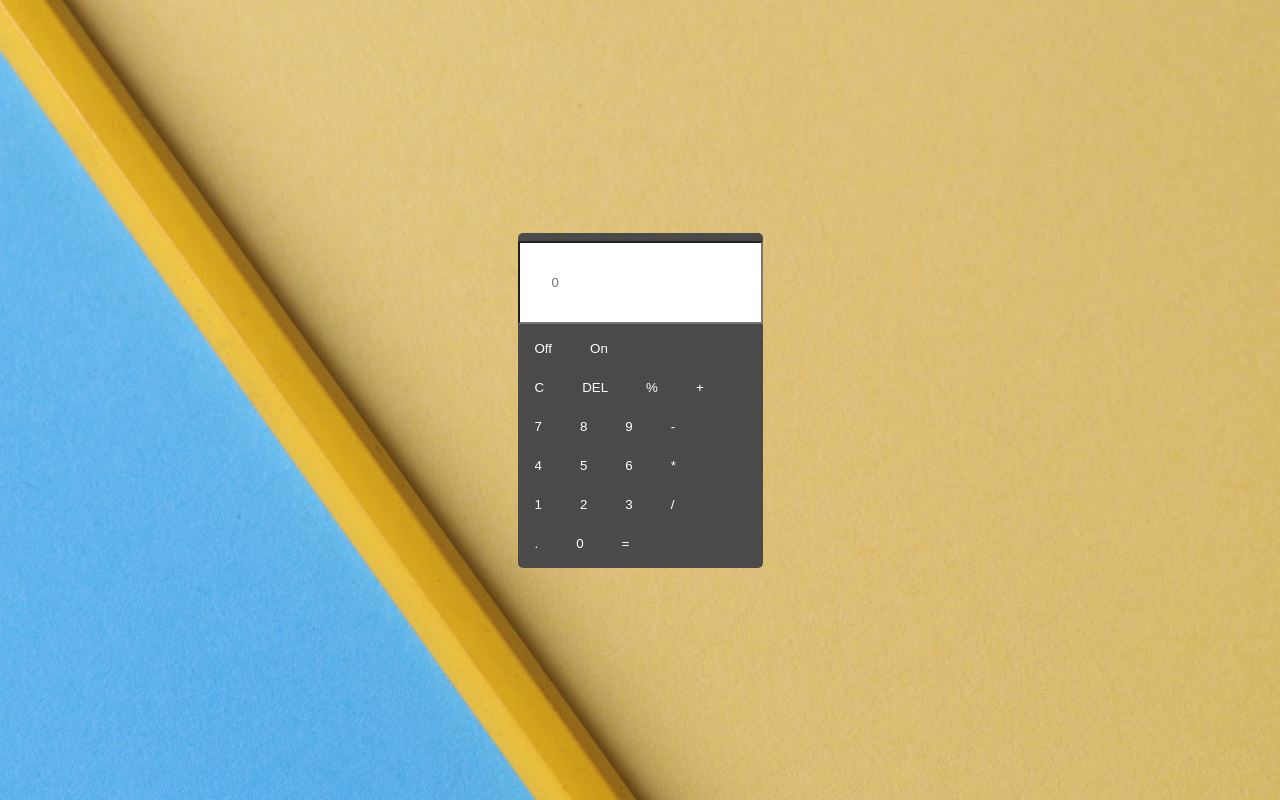
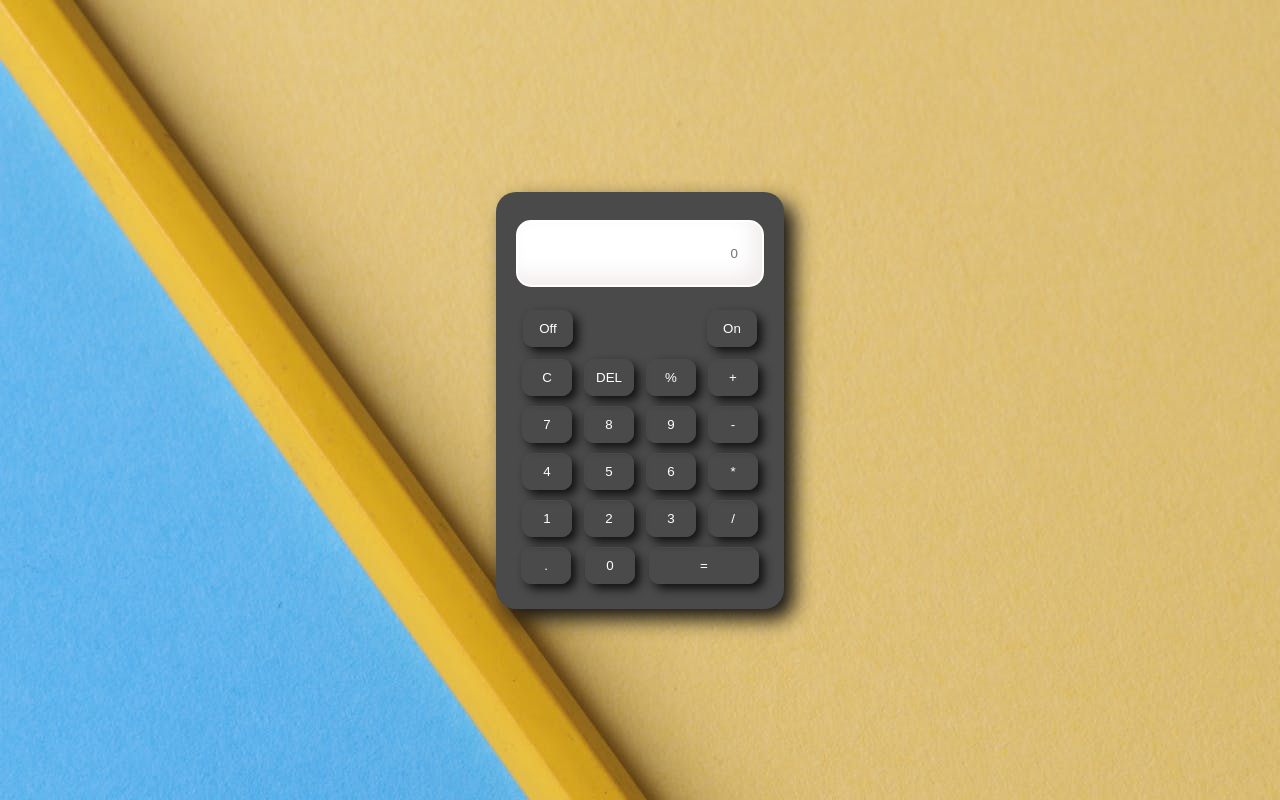
Before and after one commit to Chiazamoku-Amadi/calculatorApp, a plain HTML site: page index.html in a window 1280 px wide. Drawn offline with Linux system fonts and the light colour scheme.

Commit message:
Made the buttons more interactive. Gave box-shadow to the container and buttons. Gave the calculator a 3D look

```diff
--- a/style.css
+++ b/style.css
@@ -6,8 +6,8 @@
 
 .bgImage {
     background-image: url(./images/backgroundImage.jpg);
-    background-repeat: no-repeat;
-    background-size: cover;
+    /* background-repeat: no-repeat; */
+    /* background-size: cover; */
     height: 100vh;
     display: flex;
     justify-content: center;
@@ -16,22 +16,65 @@
 
 .container {
     background-color: #4a4a4a;
-    border-radius: 5px;
+    box-shadow: 10px 10px 20px #131111;
+    border-radius: 20px;
+    padding: 20px;
+}
+
+.displayBox {
+    background-color: transparent;
+    width: 100%;
     padding-top: 0.5rem;
 }
 
 .display {
     background-color: #fff;
-    padding: 2rem;
+    box-shadow: inset -10px -10px 20px rgb(242, 237, 237);
+    width: 100%;
+    border-color: transparent;
+    padding: 1.5rem;
+    margin-bottom: 1rem;
+    color: #000;
+    border-radius: 15px;
+    text-align: end;
 }
 
-.buttons {
-    padding: 5px 0;
+.row1 {
+    display: flex;
+    justify-content: space-between;
+    padding: 2px;
+}
+
+.row2,
+.row3,
+.row4,
+.row5 {
+    display: flex;
+    justify-content: space-around;
+}
+
+#equals {
+    width: 110px;
 }
 
 .btn {
     background-color: transparent;
-    border-color: transparent;
+    border: 1px solid #4a4a4a;
+    border-radius: 10px;
+    box-shadow: 5px 5px 10px #121212;
     color: #fff;
-    padding: 10px 15px;
+    width: 50px;
+    padding: 10px;
+    margin: 5px;
+    cursor: pointer;
 }
+
+.btn:hover {
+    background-color: #2b2b2b;
+    border: 1px solid #2b2b2b;
+}
+
+.btn:active {
+    box-shadow: 0 5px #2b2b2b;
+    transform: translateY(4px);
+}
```
